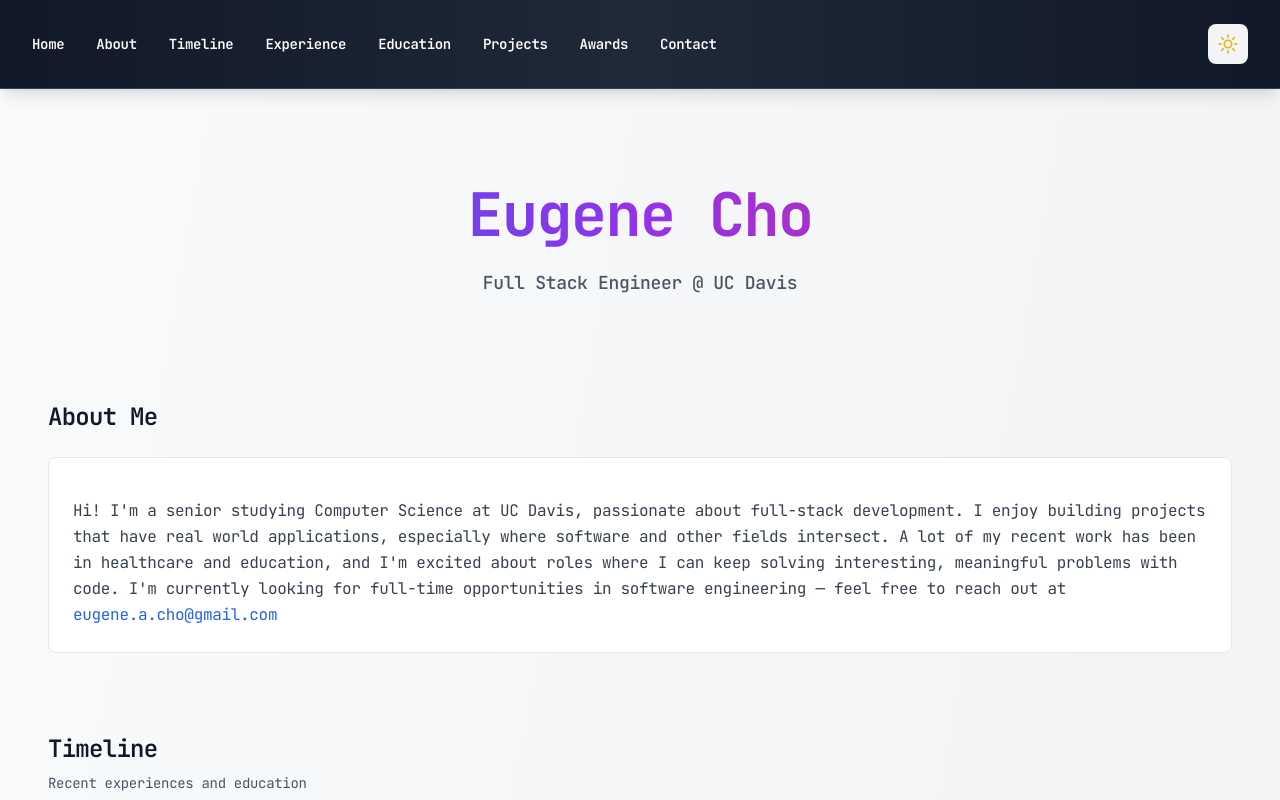
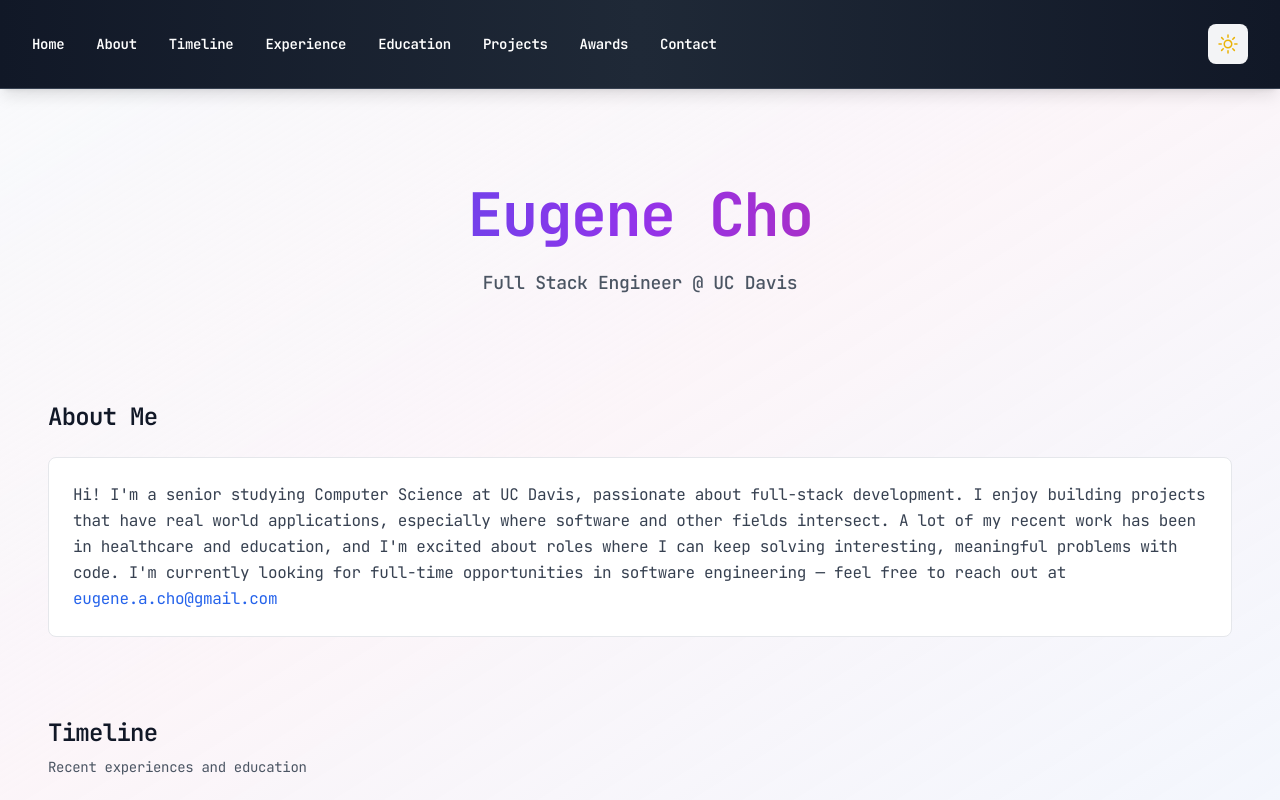
Before and after one commit to Echo108471/eugene-portfolio, a Next.js app: page / in a window 1280 px wide. Shown: the top 800 px of the page. Built offline with nearby package versions, Linux system fonts and the light colour scheme.

Commit message:
gradient bg

```diff
--- a/src/app/components/about_me.tsx
+++ b/src/app/components/about_me.tsx
@@ -7,7 +7,7 @@ const AboutMe: React.FC = () => {
             <h2 className="text-2xl font-semibold mb-6">About Me</h2>
             <div className="space-y-8">
                 <div className="bg-white rounded-lg p-6 border border-gray-200 dark:bg-innerbox-dark dark:border-accent-dark">
-                    <p className="mt-4 text-gray-700 dark:text-innertext-dark leading-relaxed">
+                    <p className="text-gray-700 dark:text-innertext-dark leading-relaxed">
                         Hi! I&apos;m a senior studying Computer Science at UC Davis, passionate about full-stack development. I enjoy building projects that have real world applications, especially where software and other fields intersect. A lot of my recent work has been in healthcare and education, and I&apos;m excited about roles where I can keep solving interesting, meaningful problems with code. I&apos;m currently looking for full-time opportunities in software engineering — feel free to reach out at{" "}
                         <a href="mailto:eugene.a.cho@gmail.com" className="text-blue-600 hover:underline dark:text-blue-400">
                         eugene.a.cho@gmail.com
--- a/src/app/components/home.tsx
+++ b/src/app/components/home.tsx
@@ -11,7 +11,7 @@ import Timeline from "./timeline";
 
 const Home: React.FC = () => {
   return (
-    <div className="bg-gradient-to-br from-gray-50 via-gray-100 to-gray-50 text-gray-900 dark:bg-gradient-to-br dark:from-background-dark dark:via-gray-900 dark:to-background-dark dark:text-foreground-dark min-h-screen">
+    <div className="text-gray-900 dark:text-foreground-dark min-h-screen">
       {/* Header */}
       <Header />
 
--- a/src/app/globals.css
+++ b/src/app/globals.css
@@ -14,8 +14,29 @@
   --tinybox-light: #f3f4f6;
   --header-light: #f9fafb;
 
+  /* Light mode background gradients (Tailwind equivalents)
+     1) bg-gradient-to-br from-slate-50 via-pink-50/60 to-indigo-50/50
+     2) bg-gradient-to-b  from-white via-rose-50/50 to-slate-50
+     3) bg-gradient-to-tr from-zinc-50 via-fuchsia-50/50 to-sky-50/40
+     4) bg-gradient-to-r  from-white via-pink-50/50 to-purple-50/40
+  */
+  --background-gradient-light: linear-gradient(
+    to bottom right,
+    #f8fafc 0%,
+    rgba(253, 242, 248, 0.60) 50%,
+    rgba(238, 242, 255, 0.50) 100%
+  );
+
+  /* Option 2 */
+  /* --background-gradient-light: linear-gradient(to bottom, #ffffff 0%, rgba(255, 241, 242, 0.50) 50%, #f8fafc 100%); */
+  /* Option 3 */
+  /* --background-gradient-light: linear-gradient(to top right, #fafafa 0%, rgba(253, 244, 255, 0.50) 50%, rgba(240, 249, 255, 0.40) 100%); */
+  /* Option 4 */
+  /* --background-gradient-light: linear-gradient(to right, #ffffff 0%, rgba(253, 242, 248, 0.50) 50%, rgba(250, 245, 255, 0.40) 100%); */
+
   --background: var(--background-light);
   --foreground: var(--foreground-light);
+  --background-gradient: var(--background-gradient-light);
 }
 
 /* Dark mode */
@@ -30,13 +51,20 @@
   --tinybox-dark: #212325;
   --header-dark: #1d2430;
 
+  --background-gradient-dark: linear-gradient(to bottom, #020617 0%, rgba(15, 23, 42, 0.60) 50%, rgba(30, 27, 75, 0.15) 100%);
   --background: var(--background-dark);
   --foreground: var(--foreground-dark);
+  --background-gradient: var(--background-gradient-dark);
 }
 
 body {
   color: var(--foreground);
-  background: var(--background);
+  background-color: var(--background);
+  background-image: var(--background-gradient);
+  background-repeat: no-repeat;
+  background-attachment: fixed;
+  background-size: cover;
+  transition: background-color 0.3s ease, color 0.3s ease;
   font-family: var(--font-jetbrains-mono), monospace;
   letter-spacing: -0.02em;
 }
```
